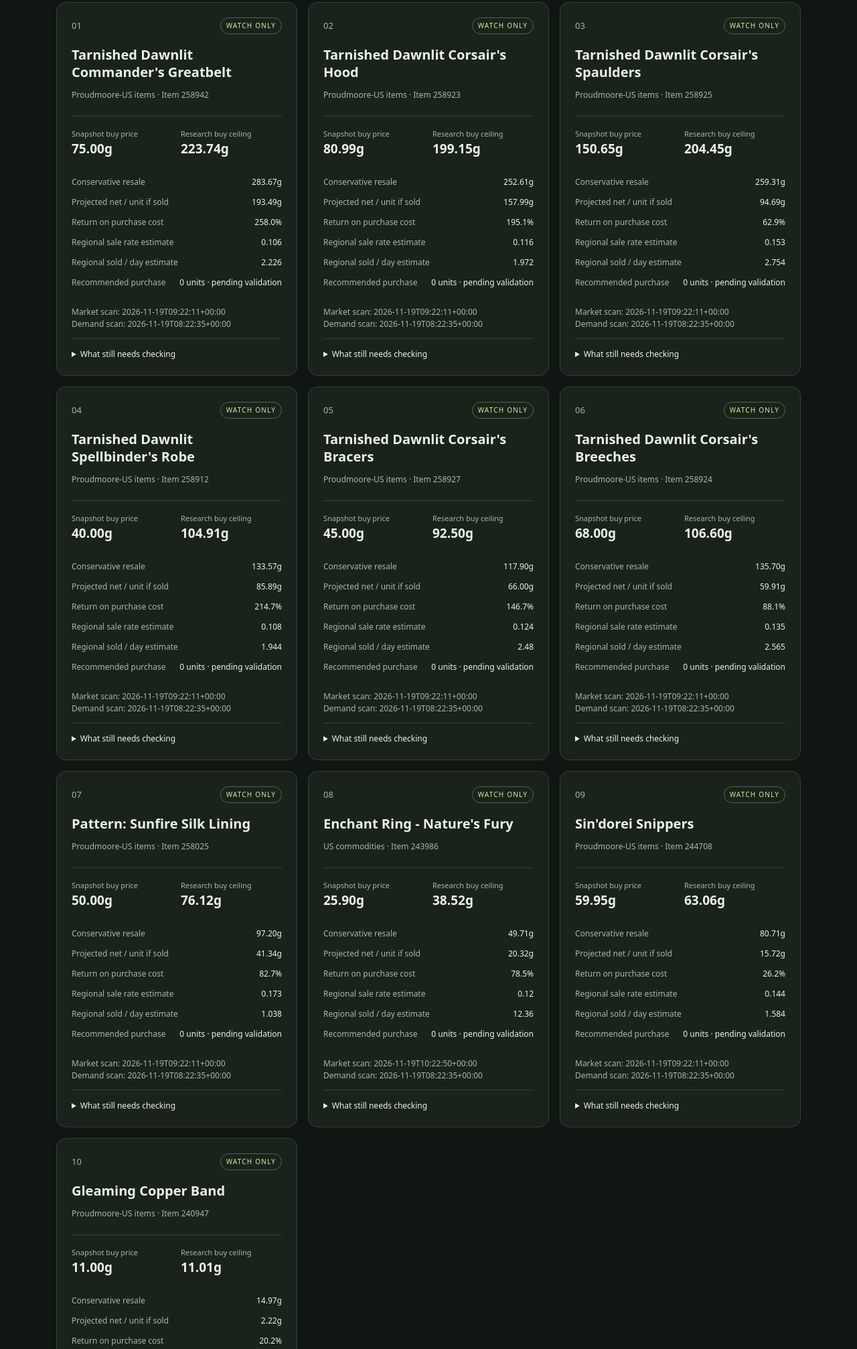
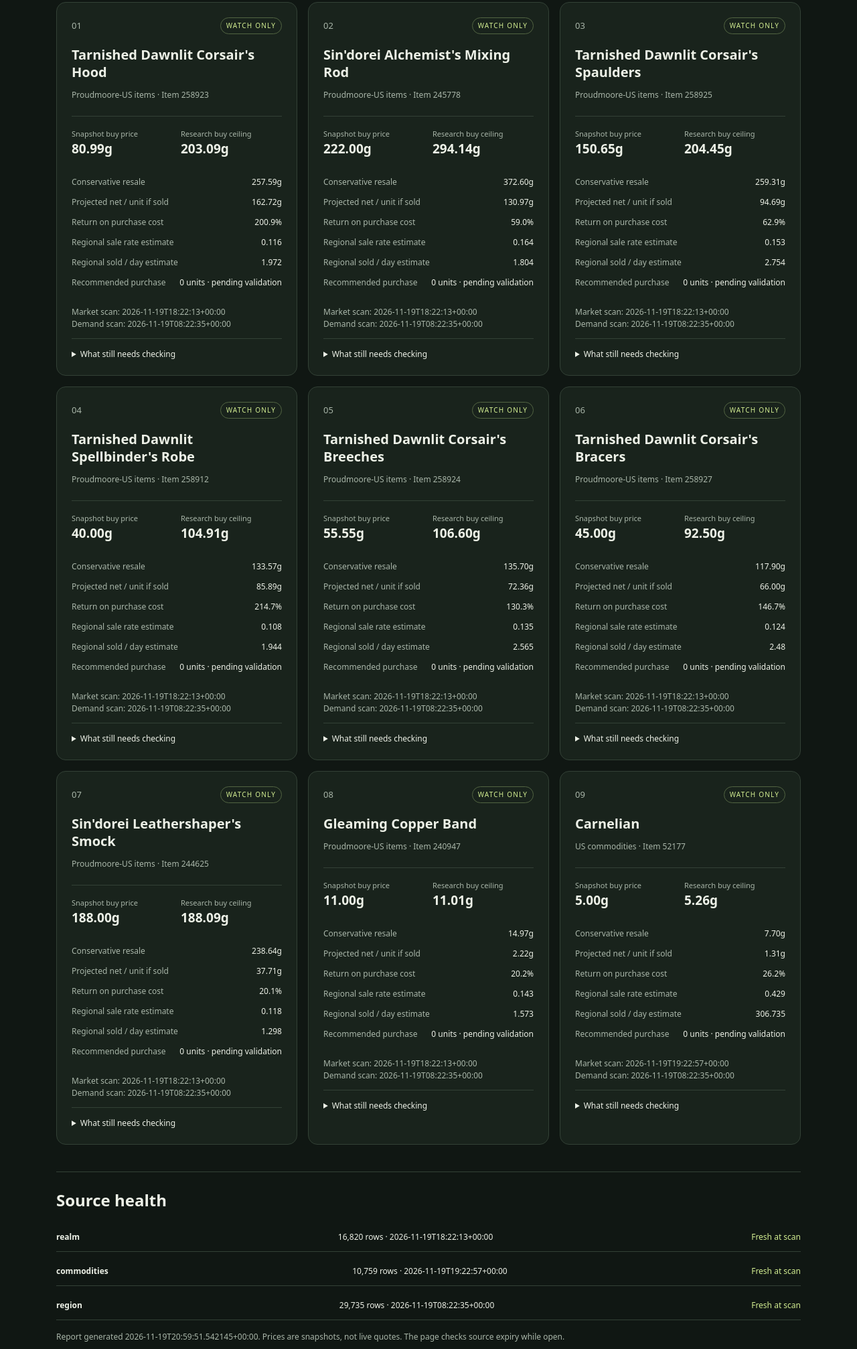
Before and after one commit to rclee/proudmoore-market-scanner, a plain HTML site: page index.html in a window 1280 px wide. Shown: the part 749-2763 px from the top of the page at 67% size. Drawn offline with Linux system fonts and the light colour scheme.

Commit message:
Publish current market report

```diff
--- a/index.html
+++ b/index.html
@@ -30,28 +30,28 @@ footer{color:var(--muted);font-size:12px;margin-top:30px}a{color:var(--accent)}.
 <p class="muted">Showing up to 100 candidates, ranked by projected profit per unit. Regional demand is not your personal chance of a sale.</p>
 <div class="grid"><article data-scope="realm">
 <div class="card-top"><span class="rank">01</span><span class="tag">WATCH ONLY</span></div>
-<h3>Tarnished Dawnlit Commander&#x27;s Greatbelt</h3><p class="muted">Proudmoore-US items · Item 258942</p>
-<div class="prices"><div><small>Snapshot buy price</small><strong>75.00g</strong></div>
-<div><small>Research buy ceiling</small><strong>223.74g</strong></div></div>
-<dl><div><dt>Conservative resale</dt><dd>283.67g</dd></div>
-<div><dt>Projected net / unit if sold</dt><dd>193.49g</dd></div>
-<div><dt>Return on purchase cost</dt><dd>258.0%</dd></div>
-<div><dt>Regional sale rate estimate</dt><dd>0.106</dd></div>
-<div><dt>Regional sold / day estimate</dt><dd>2.226</dd></div>
-<div><dt>Recommended purchase</dt><dd>0 units · pending validation</dd></div></dl>
-<p class="timestamp">Market scan: 2026-11-19T09:22:11+00:00<br>Demand scan: 2026-11-19T08:22:35+00:00</p>
-<details><summary>What still needs checking</summary><ul><li>Current listing price and available quantity not verified</li><li>No verified whitelist or inventory balance</li><li>Regional demand estimate; Proudmoore sell-through unproven</li><li>7–14 day market validation not completed</li><li>Base item CSV does not verify equipment or other item variants</li></ul></details></article><article data-scope="realm">
-<div class="card-top"><span class="rank">02</span><span class="tag">WATCH ONLY</span></div>
 <h3>Tarnished Dawnlit Corsair&#x27;s Hood</h3><p class="muted">Proudmoore-US items · Item 258923</p>
 <div class="prices"><div><small>Snapshot buy price</small><strong>80.99g</strong></div>
-<div><small>Research buy ceiling</small><strong>199.15g</strong></div></div>
-<dl><div><dt>Conservative resale</dt><dd>252.61g</dd></div>
-<div><dt>Projected net / unit if sold</dt><dd>157.99g</dd></div>
-<div><dt>Return on purchase cost</dt><dd>195.1%</dd></div>
+<div><small>Research buy ceiling</small><strong>203.09g</strong></div></div>
+<dl><div><dt>Conservative resale</dt><dd>257.59g</dd></div>
+<div><dt>Projected net / unit if sold</dt><dd>162.72g</dd></div>
+<div><dt>Return on purchase cost</dt><dd>200.9%</dd></div>
 <div><dt>Regional sale rate estimate</dt><dd>0.116</dd></div>
 <div><dt>Regional sold / day estimate</dt><dd>1.972</dd></div>
 <div><dt>Recommended purchase</dt><dd>0 units · pending validation</dd></div></dl>
-<p class="timestamp">Market scan: 2026-11-19T09:22:11+00:00<br>Demand scan: 2026-11-19T08:22:35+00:00</p>
+<p class="timestamp">Market scan: 2026-11-19T18:22:13+00:00<br>Demand scan: 2026-11-19T08:22:35+00:00</p>
+<details><summary>What still needs checking</summary><ul><li>Current listing price and available quantity not verified</li><li>No verified whitelist or inventory balance</li><li>Regional demand estimate; Proudmoore sell-through unproven</li><li>7–14 day market validation not completed</li><li>Base item CSV does not verify equipment or other item variants</li></ul></details></article><article data-scope="realm">
+<div class="card-top"><span class="rank">02</span><span class="tag">WATCH ONLY</span></div>
+<h3>Sin&#x27;dorei Alchemist&#x27;s Mixing Rod</h3><p class="muted">Proudmoore-US items · Item 245778</p>
+<div class="prices"><div><small>Snapshot buy price</small><strong>222.00g</strong></div>
+<div><small>Research buy ceiling</small><strong>294.14g</strong></div></div>
+<dl><div><dt>Conservative resale</dt><dd>372.60g</dd></div>
+<div><dt>Projected net / unit if sold</dt><dd>130.97g</dd></div>
+<div><dt>Return on purchase cost</dt><dd>59.0%</dd></div>
+<div><dt>Regional sale rate estimate</dt><dd>0.164</dd></div>
+<div><dt>Regional sold / day estimate</dt><dd>1.804</dd></div>
+<div><dt>Recommended purchase</dt><dd>0 units · pending validation</dd></div></dl>
+<p class="timestamp">Market scan: 2026-11-19T18:22:13+00:00<br>Demand scan: 2026-11-19T08:22:35+00:00</p>
 <details><summary>What still needs checking</summary><ul><li>Current listing price and available quantity not verified</li><li>No verified whitelist or inventory balance</li><li>Regional demand estimate; Proudmoore sell-through unproven</li><li>7–14 day market validation not completed</li><li>Base item CSV does not verify equipment or other item variants</li></ul></details></article><article data-scope="realm">
 <div class="card-top"><span class="rank">03</span><span class="tag">WATCH ONLY</span></div>
 <h3>Tarnished Dawnlit Corsair&#x27;s Spaulders</h3><p class="muted">Proudmoore-US items · Item 258925</p>
@@ -63,7 +63,7 @@ footer{color:var(--muted);font-size:12px;margin-top:30px}a{color:var(--accent)}.
 <div><dt>Regional sale rate estimate</dt><dd>0.153</dd></div>
 <div><dt>Regional sold / day estimate</dt><dd>2.754</dd></div>
 <div><dt>Recommended purchase</dt><dd>0 units · pending validation</dd></div></dl>
-<p class="timestamp">Market scan: 2026-11-19T09:22:11+00:00<br>Demand scan: 2026-11-19T08:22:35+00:00</p>
+<p class="timestamp">Market scan: 2026-11-19T18:22:13+00:00<br>Demand scan: 2026-11-19T08:22:35+00:00</p>
 <details><summary>What still needs checking</summary><ul><li>Current listing price and available quantity not verified</li><li>No verified whitelist or inventory balance</li><li>Regional demand estimate; Proudmoore sell-through unproven</li><li>7–14 day market validation not completed</li><li>Base item CSV does not verify equipment or other item variants</li></ul></details></article><article data-scope="realm">
 <div class="card-top"><span class="rank">04</span><span class="tag">WATCH ONLY</span></div>
 <h3>Tarnished Dawnlit Spellbinder&#x27;s Robe</h3><p class="muted">Proudmoore-US items · Item 258912</p>
@@ -75,9 +75,21 @@ footer{color:var(--muted);font-size:12px;margin-top:30px}a{color:var(--accent)}.
 <div><dt>Regional sale rate estimate</dt><dd>0.108</dd></div>
 <div><dt>Regional sold / day estimate</dt><dd>1.944</dd></div>
 <div><dt>Recommended purchase</dt><dd>0 units · pending validation</dd></div></dl>
-<p class="timestamp">Market scan: 2026-11-19T09:22:11+00:00<br>Demand scan: 2026-11-19T08:22:35+00:00</p>
+<p class="timestamp">Market scan: 2026-11-19T18:22:13+00:00<br>Demand scan: 2026-11-19T08:22:35+00:00</p>
 <details><summary>What still needs checking</summary><ul><li>Current listing price and available quantity not verified</li><li>No verified whitelist or inventory balance</li><li>Regional demand estimate; Proudmoore sell-through unproven</li><li>7–14 day market validation not completed</li><li>Base item CSV does not verify equipment or other item variants</li></ul></details></article><article data-scope="realm">
 <div class="card-top"><span class="rank">05</span><span class="tag">WATCH ONLY</span></div>
+<h3>Tarnished Dawnlit Corsair&#x27;s Breeches</h3><p class="muted">Proudmoore-US items · Item 258924</p>
+<div class="prices"><div><small>Snapshot buy price</small><strong>55.55g</strong></div>
+<div><small>Research buy ceiling</small><strong>106.60g</strong></div></div>
+<dl><div><dt>Conservative resale</dt><dd>135.70g</dd></div>
+<div><dt>Projected net / unit if sold</dt><dd>72.36g</dd></div>
+<div><dt>Return on purchase cost</dt><dd>130.3%</dd></div>
+<div><dt>Regional sale rate estimate</dt><dd>0.135</dd></div>
+<div><dt>Regional sold / day estimate</dt><dd>2.565</dd></div>
+<div><dt>Recommended purchase</dt><dd>0 units · pending validation</dd></div></dl>
+<p class="timestamp">Market scan: 2026-11-19T18:22:13+00:00<br>Demand scan: 2026-11-19T08:22:35+00:00</p>
+<details><summary>What still needs checking</summary><ul><li>Current listing price and available quantity not verified</li><li>No verified whitelist or inventory balance</li><li>Regional demand estimate; Proudmoore sell-through unproven</li><li>7–14 day market validation not completed</li><li>Base item CSV does not verify equipment or other item variants</li></ul></details></article><article data-scope="realm">
+<div class="card-top"><span class="rank">06</span><span class="tag">WATCH ONLY</span></div>
 <h3>Tarnished Dawnlit Corsair&#x27;s Bracers</h3><p class="muted">Proudmoore-US items · Item 258927</p>
 <div class="prices"><div><small>Snapshot buy price</small><strong>45.00g</strong></div>
 <div><small>Research buy ceiling</small><strong>92.50g</strong></div></div>
@@ -87,57 +99,21 @@ footer{color:var(--muted);font-size:12px;margin-top:30px}a{color:var(--accent)}.
 <div><dt>Regional sale rate estimate</dt><dd>0.124</dd></div>
 <div><dt>Regional sold / day estimate</dt><dd>2.48</dd></div>
 <div><dt>Recommended purchase</dt><dd>0 units · pending validation</dd></div></dl>
-<p class="timestamp">Market scan: 2026-11-19T09:22:11+00:00<br>Demand scan: 2026-11-19T08:22:35+00:00</p>
-<details><summary>What still needs checking</summary><ul><li>Current listing price and available quantity not verified</li><li>No verified whitelist or inventory balance</li><li>Regional demand estimate; Proudmoore sell-through unproven</li><li>7–14 day market validation not completed</li><li>Base item CSV does not verify equipment or other item variants</li></ul></details></article><article data-scope="realm">
-<div class="card-top"><span class="rank">06</span><span class="tag">WATCH ONLY</span></div>
-<h3>Tarnished Dawnlit Corsair&#x27;s Breeches</h3><p class="muted">Proudmoore-US items · Item 258924</p>
-<div class="prices"><div><small>Snapshot buy price</small><strong>68.00g</strong></div>
-<div><small>Research buy ceiling</small><strong>106.60g</strong></div></div>
-<dl><div><dt>Conservative resale</dt><dd>135.70g</dd></div>
-<div><dt>Projected net / unit if sold</dt><dd>59.91g</dd></div>
-<div><dt>Return on purchase cost</dt><dd>88.1%</dd></div>
-<div><dt>Regional sale rate estimate</dt><dd>0.135</dd></div>
-<div><dt>Regional sold / day estimate</dt><dd>2.565</dd></div>
-<div><dt>Recommended purchase</dt><dd>0 units · pending validation</dd></div></dl>
-<p class="timestamp">Market scan: 2026-11-19T09:22:11+00:00<br>Demand scan: 2026-11-19T08:22:35+00:00</p>
+<p class="timestamp">Market scan: 2026-11-19T18:22:13+00:00<br>Demand scan: 2026-11-19T08:22:35+00:00</p>
 <details><summary>What still needs checking</summary><ul><li>Current listing price and available quantity not verified</li><li>No verified whitelist or inventory balance</li><li>Regional demand estimate; Proudmoore sell-through unproven</li><li>7–14 day market validation not completed</li><li>Base item CSV does not verify equipment or other item variants</li></ul></details></article><article data-scope="realm">
 <div class="card-top"><span class="rank">07</span><span class="tag">WATCH ONLY</span></div>
-<h3>Pattern: Sunfire Silk Lining</h3><p class="muted">Proudmoore-US items · Item 258025</p>
-<div class="prices"><div><small>Snapshot buy price</small><strong>50.00g</strong></div>
-<div><small>Research buy ceiling</small><strong>76.12g</strong></div></div>
-<dl><div><dt>Conservative resale</dt><dd>97.20g</dd></div>
-<div><dt>Projected net / unit if sold</dt><dd>41.34g</dd></div>
-<div><dt>Return on purchase cost</dt><dd>82.7%</dd></div>
-<div><dt>Regional sale rate estimate</dt><dd>0.173</dd></div>
-<div><dt>Regional sold / day estimate</dt><dd>1.038</dd></div>
+<h3>Sin&#x27;dorei Leathershaper&#x27;s Smock</h3><p class="muted">Proudmoore-US items · Item 244625</p>
+<div class="prices"><div><small>Snapshot buy price</small><strong>188.00g</strong></div>
+<div><small>Research buy ceiling</small><strong>188.09g</strong></div></div>
+<dl><div><dt>Conservative resale</dt><dd>238.64g</dd></div>
+<div><dt>Projected net / unit if sold</dt><dd>37.71g</dd></div>
+<div><dt>Return on purchase cost</dt><dd>20.1%</dd></div>
+<div><dt>Regional sale rate estimate</dt><dd>0.118</dd></div>
+<div><dt>Regional sold / day estimate</dt><dd>1.298</dd></div>
 <div><dt>Recommended purchase</dt><dd>0 units · pending validation</dd></div></dl>
-<p class="timestamp">Market scan: 2026-11-19T09:22:11+00:00<br>Demand scan: 2026-11-19T08:22:35+00:00</p>
-<details><summary>What still needs checking</summary><ul><li>Current listing price and available quantity not verified</li><li>No verified whitelist or inventory balance</li><li>Regional demand estimate; Proudmoore sell-through unproven</li><li>7–14 day market validation not completed</li><li>Base item CSV does not verify equipment or other item variants</li></ul></details></article><article data-scope="commodities">
+<p class="timestamp">Market scan: 2026-11-19T18:22:13+00:00<br>Demand scan: 2026-11-19T08:22:35+00:00</p>
+<details><summary>What still needs checking</summary><ul><li>Current listing price and available quantity not verified</li><li>No verified whitelist or inventory balance</li><li>Regional demand estimate; Proudmoore sell-through unproven</li><li>7–14 day market validation not completed</li><li>Base item CSV does not verify equipment or other item variants</li></ul></details></article><article data-scope="realm">
 <div class="card-top"><span class="rank">08</span><span class="tag">WATCH ONLY</span></div>
-<h3>Enchant Ring - Nature&#x27;s Fury</h3><p class="muted">US commodities · Item 243986</p>
-<div class="prices"><div><small>Snapshot buy price</small><strong>25.90g</strong></div>
-<div><small>Research buy ceiling</small><strong>38.52g</strong></div></div>
-<dl><div><dt>Conservative resale</dt><dd>49.71g</dd></div>
-<div><dt>Projected net / unit if sold</dt><dd>20.32g</dd></div>
-<div><dt>Return on purchase cost</dt><dd>78.5%</dd></div>
-<div><dt>Regional sale rate estimate</dt><dd>0.12</dd></div>
-<div><dt>Regional sold / day estimate</dt><dd>12.36</dd></div>
-<div><dt>Recommended purchase</dt><dd>0 units · pending validation</dd></div></dl>
-<p class="timestamp">Market scan: 2026-11-19T10:22:50+00:00<br>Demand scan: 2026-11-19T08:22:35+00:00</p>
-<details><summary>What still needs checking</summary><ul><li>Current listing price and available quantity not verified</li><li>No verified whitelist or inventory balance</li><li>Regional demand estimate; Proudmoore sell-through unproven</li><li>7–14 day market validation not completed</li></ul></details></article><article data-scope="realm">
-<div class="card-top"><span class="rank">09</span><span class="tag">WATCH ONLY</span></div>
-<h3>Sin&#x27;dorei Snippers</h3><p class="muted">Proudmoore-US items · Item 244708</p>
-<div class="prices"><div><small>Snapshot buy price</small><strong>59.95g</strong></div>
-<div><small>Research buy ceiling</small><strong>63.06g</strong></div></div>
-<dl><div><dt>Conservative resale</dt><dd>80.71g</dd></div>
-<div><dt>Projected net / unit if sold</dt><dd>15.72g</dd></div>
-<div><dt>Return on purchase cost</dt><dd>26.2%</dd></div>
-<div><dt>Regional sale rate estimate</dt><dd>0.144</dd></div>
-<div><dt>Regional sold / day estimate</dt><dd>1.584</dd></div>
-<div><dt>Recommended purchase</dt><dd>0 units · pending validation</dd></div></dl>
-<p class="timestamp">Market scan: 2026-11-19T09:22:11+00:00<br>Demand scan: 2026-11-19T08:22:35+00:00</p>
-<details><summary>What still needs checking</summary><ul><li>Current listing price and available quantity not verified</li><li>No verified whitelist or inventory balance</li><li>Regional demand estimate; Proudmoore sell-through unproven</li><li>7–14 day market validation not completed</li><li>Base item CSV does not verify equipment or other item variants</li></ul></details></article><article data-scope="realm">
-<div class="card-top"><span class="rank">10</span><span class="tag">WATCH ONLY</span></div>
 <h3>Gleaming Copper Band</h3><p class="muted">Proudmoore-US items · Item 240947</p>
 <div class="prices"><div><small>Snapshot buy price</small><strong>11.00g</strong></div>
 <div><small>Research buy ceiling</small><strong>11.01g</strong></div></div>
@@ -147,10 +123,22 @@ footer{color:var(--muted);font-size:12px;margin-top:30px}a{color:var(--accent)}.
 <div><dt>Regional sale rate estimate</dt><dd>0.143</dd></div>
 <div><dt>Regional sold / day estimate</dt><dd>1.573</dd></div>
 <div><dt>Recommended purchase</dt><dd>0 units · pending validation</dd></div></dl>
-<p class="timestamp">Market scan: 2026-11-19T09:22:11+00:00<br>Demand scan: 2026-11-19T08:22:35+00:00</p>
-<details><summary>What still needs checking</summary><ul><li>Current listing price and available quantity not verified</li><li>No verified whitelist or inventory balance</li><li>Regional demand estimate; Proudmoore sell-through unproven</li><li>7–14 day market validation not completed</li><li>Base item CSV does not verify equipment or other item variants</li></ul></details></article></div><p id="filter-empty" class="muted" hidden>No candidates in this market.</p></section>
-<section class="sources"><h2>Source health</h2><ul><li data-expiry='2026-11-19T15:22:11+00:00'><b>realm</b><span>16,831 rows · 2026-11-19T09:22:11+00:00</span><em>Fresh at scan</em></li><li data-expiry='2026-11-19T16:22:50+00:00'><b>commodities</b><span>10,765 rows · 2026-11-19T10:22:50+00:00</span><em>Fresh at scan</em></li><li data-expiry='2026-11-21T08:22:35+00:00'><b>region</b><span>29,735 rows · 2026-11-19T08:22:35+00:00</span><em>Fresh at scan</em></li></ul>
-<p class="muted">Report generated 2026-11-19T12:11:34.562596+00:00. Prices are snapshots, not live quotes. The page checks source expiry while open.</p></section>
+<p class="timestamp">Market scan: 2026-11-19T18:22:13+00:00<br>Demand scan: 2026-11-19T08:22:35+00:00</p>
+<details><summary>What still needs checking</summary><ul><li>Current listing price and available quantity not verified</li><li>No verified whitelist or inventory balance</li><li>Regional demand estimate; Proudmoore sell-through unproven</li><li>7–14 day market validation not completed</li><li>Base item CSV does not verify equipment or other item variants</li></ul></details></article><article data-scope="commodities">
+<div class="card-top"><span class="rank">09</span><span class="tag">WATCH ONLY</span></div>
+<h3>Carnelian</h3><p class="muted">US commodities · Item 52177</p>
+<div class="prices"><div><small>Snapshot buy price</small><strong>5.00g</strong></div>
+<div><small>Research buy ceiling</small><strong>5.26g</strong></div></div>
+<dl><div><dt>Conservative resale</dt><dd>7.70g</dd></div>
+<div><dt>Projected net / unit if sold</dt><dd>1.31g</dd></div>
+<div><dt>Return on purchase cost</dt><dd>26.2%</dd></div>
+<div><dt>Regional sale rate estimate</dt><dd>0.429</dd></div>
+<div><dt>Regional sold / day estimate</dt><dd>306.735</dd></div>
+<div><dt>Recommended purchase</dt><dd>0 units · pending validation</dd></div></dl>
+<p class="timestamp">Market scan: 2026-11-19T19:22:57+00:00<br>Demand scan: 2026-11-19T08:22:35+00:00</p>
+<details><summary>What still needs checking</summary><ul><li>Current listing price and available quantity not verified</li><li>No verified whitelist or inventory balance</li><li>Regional demand estimate; Proudmoore sell-through unproven</li><li>7–14 day market validation not completed</li></ul></details></article></div><p id="filter-empty" class="muted" hidden>No candidates in this market.</p></section>
+<section class="sources"><h2>Source health</h2><ul><li data-expiry='2026-11-20T00:22:13+00:00'><b>realm</b><span>16,820 rows · 2026-11-19T18:22:13+00:00</span><em>Fresh at scan</em></li><li data-expiry='2026-11-20T01:22:57+00:00'><b>commodities</b><span>10,759 rows · 2026-11-19T19:22:57+00:00</span><em>Fresh at scan</em></li><li data-expiry='2026-11-21T08:22:35+00:00'><b>region</b><span>29,735 rows · 2026-11-19T08:22:35+00:00</span><em>Fresh at scan</em></li></ul>
+<p class="muted">Report generated 2026-11-19T20:59:51.542145+00:00. Prices are snapshots, not live quotes. The page checks source expiry while open.</p></section>
 <footer>Research ceiling includes a 5% AH cut, 10% resale markdown, and 1g lost-deposit allowance per unit.
 These are configurable planning assumptions, not verified listing fees. No token price is connected yet.<br>
 Data: <a href="https://tradeskillmaster.com/public-data">TradeSkillMaster</a>. Unofficial fan project; no automated game actions.</footer></main>
```
Also changed, not shown: report.json.
